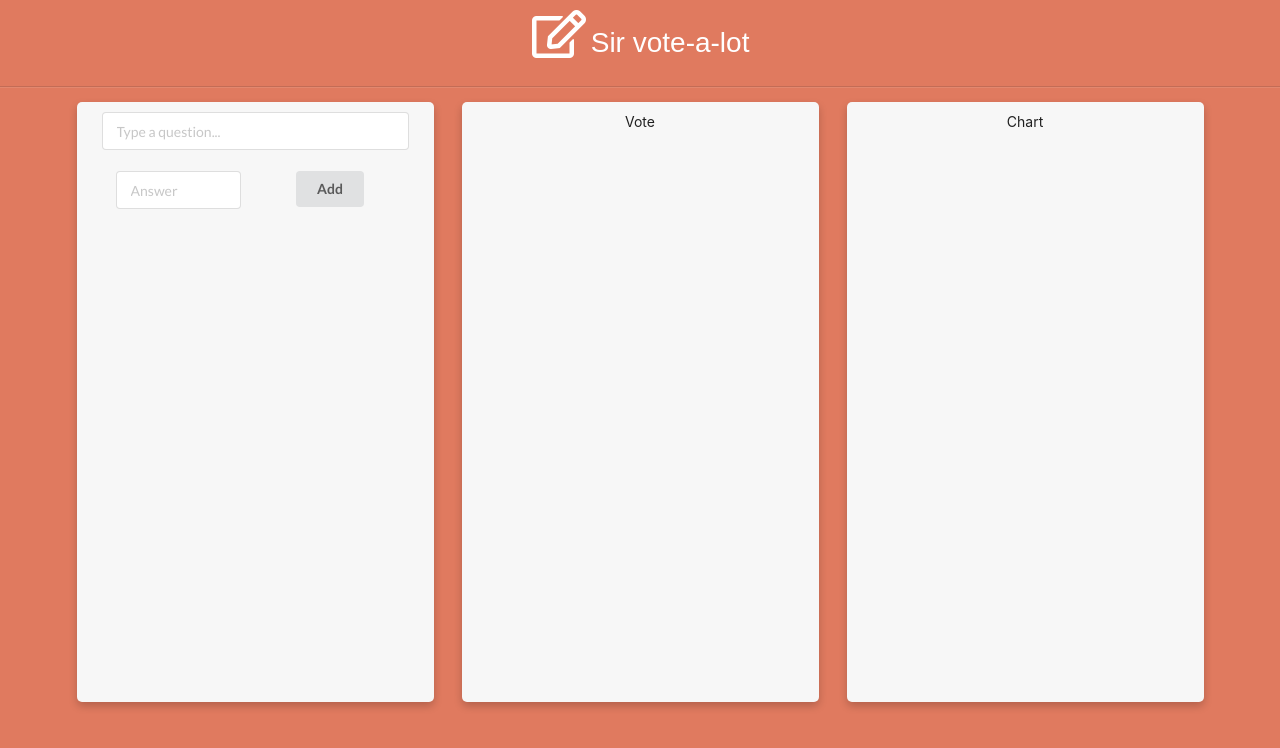
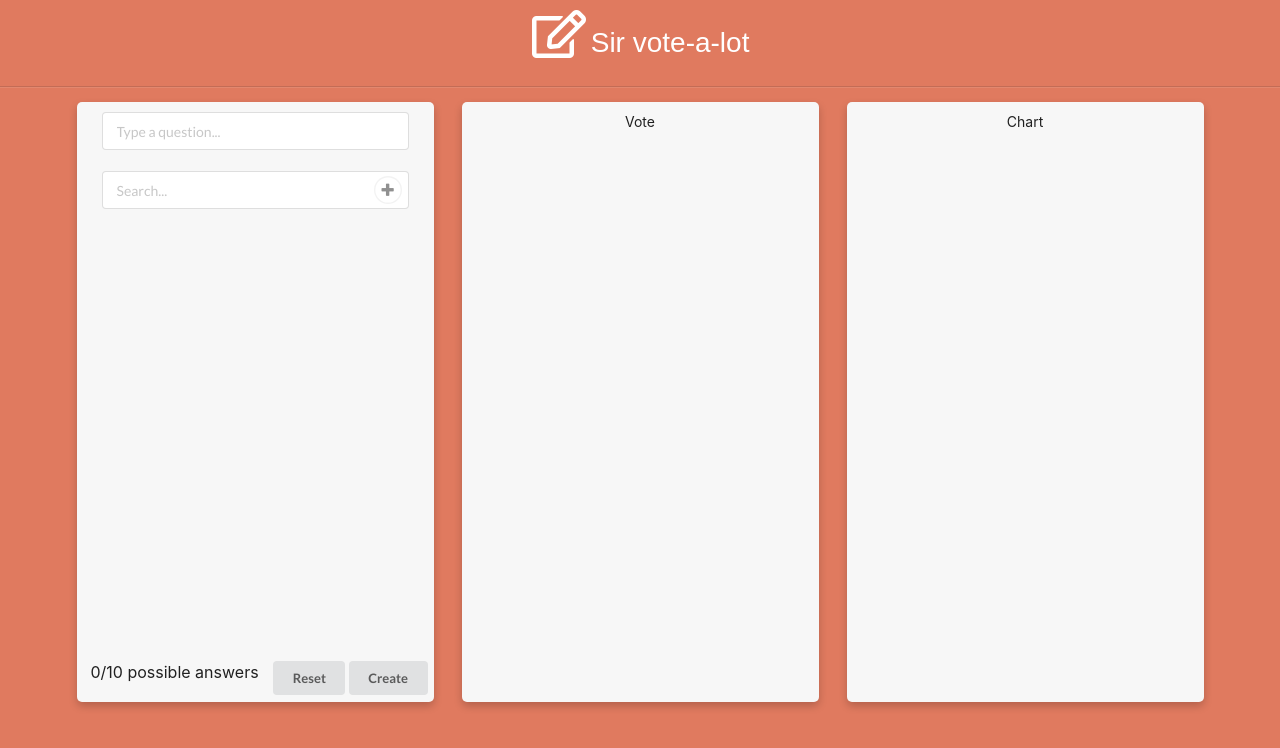
Before and after one commit to cerenbattal/sir-vote-a-lot, a React (Create React App) app: page / in a window 1280 px wide. Shown: the top 748 px of the page. Built offline with nearby package versions, Linux system fonts and the light colour scheme; a web font is replaced by a local one.

Commit message:
create poll component is done

```diff
--- a/src/components/poll/Answer.js
+++ b/src/components/poll/Answer.js
@@ -4,17 +4,9 @@ import './Answer.css'
 export default function Answer() {
     return (
         <div className="answer-form">
-            <div class="fluid ui two column stackable grid container">
-                <div class="column">
-                    <div class="ui form">
-                        <div class="field">
-                            <input placeholder="Answer" type="text" />
-                        </div>
-                    </div>
-                </div>
-                <div class="column">
-                    <div class="ui button">Add</div>
-                </div>
+            <div class="ui fluid icon input">
+                <input type="text" placeholder="Search..." />
+                <i class="circular plus link icon"></i>
             </div>
         </div>
     )
--- a/src/components/poll/CreatePoll.css
+++ b/src/components/poll/CreatePoll.css
@@ -6,3 +6,29 @@
     box-shadow: 0 4px 8px 0 rgba(0,0,0,0.2);
     min-height: 600px;
 }
+
+.footer {
+    position: absolute;
+    bottom: 1%;
+    left: 0;
+    margin-right: 35%;
+    width: 100%;
+    padding: 15px 20px;
+}
+
+.footer > p {
+    float: left;
+    margin-left: 0.5em;
+}
+
+@media screen and (min-width: 391px) {
+    .footer > p {
+      font-size: 16px;
+    }
+}
+
+@media screen and (max-width: 390px) {
+    .footer > p {
+      font-size: 12px;
+    }
+}
--- a/src/components/poll/CreatePoll.js
+++ b/src/components/poll/CreatePoll.js
@@ -9,6 +9,11 @@ export default function CreatePoll() {
                 <input type="text" placeholder="Type a question..." />
             </div>
             <Answer />
+            <div class="footer">
+                <div class="small ui right floated button">Create</div>
+                <div class="small ui right floated button">Reset</div>
+                <p>0/10 possible answers</p>
+            </div>
         </div>
     )
 }
```
